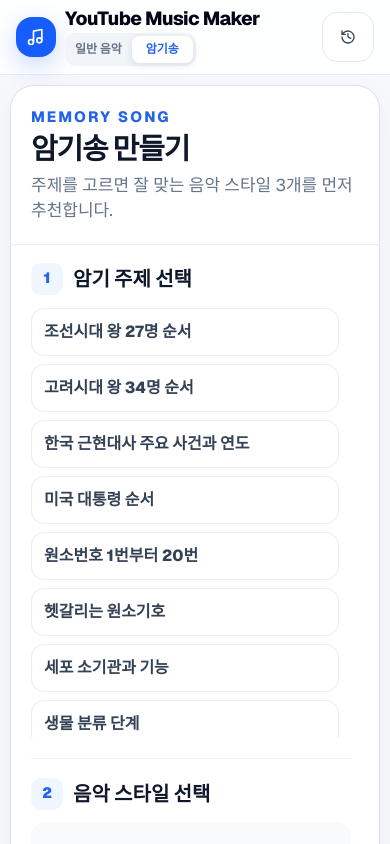
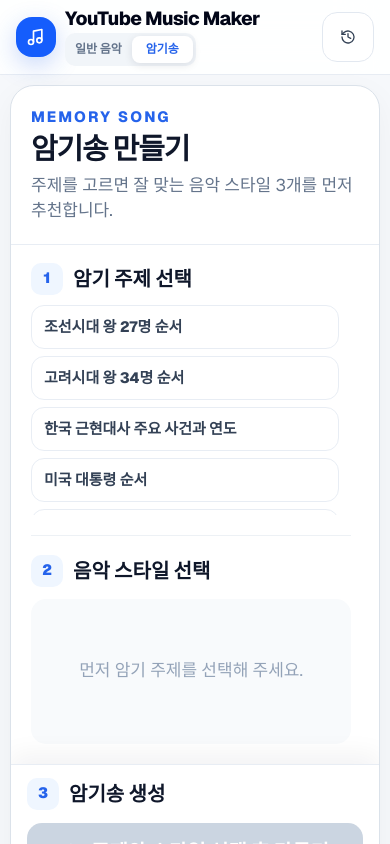
Before and after one commit to Flow4Work/Youtubemusic, a Next.js app: page / in a window 390 px wide. Both pictures are taken after a click on the tab "암기송". Shown: the top 844 px of the page. Built offline with nearby package versions, Linux system fonts and the light colour scheme.

Commit message:
Raise memory style selector in left panel

```diff
--- a/src/components/memory-song.module.css
+++ b/src/components/memory-song.module.css
@@ -50,9 +50,9 @@
 
 .topicGrid {
   display: grid;
-  max-height: 350px;
-  gap: 8px;
-  margin-top: 13px;
+  max-height: clamp(205px, 25vh, 230px);
+  gap: 7px;
+  margin-top: 10px;
   overflow-y: auto;
   overscroll-behavior: contain;
   padding-right: 4px;
@@ -62,21 +62,21 @@
 .topicButton {
   display: flex;
   width: 100%;
-  min-height: 48px;
+  min-height: 44px;
   align-items: center;
   justify-content: space-between;
   gap: 10px;
   border: 1px solid #e8edf4;
   border-radius: 13px;
   background: #fff;
-  padding: 10px 12px;
+  padding: 8px 12px;
   color: #334155;
   text-align: left;
   transition: .16s ease;
 }
 
 .topicButton span {
-  font-size: 16px;
+  font-size: 15px;
   font-weight: 750;
   line-height: 1.35;
 }
@@ -95,7 +95,7 @@
 }
 
 .styleHelper {
-  margin: 12px 0 0;
+  margin: 8px 0 0;
   color: #64748b;
   font-size: 14px;
   line-height: 1.5;
@@ -105,7 +105,7 @@
   display: grid;
   grid-template-columns: repeat(2, minmax(0, 1fr));
   gap: 8px;
-  margin-top: 10px;
+  margin-top: 8px;
 }
 
 .styleButton {
@@ -194,7 +194,7 @@
   }
 
   .topicGrid {
-    max-height: 430px;
+    max-height: 230px;
   }
 
   .generateFooter {
@@ -211,6 +211,10 @@
     padding: 0 7px;
   }
 
+  .topicGrid {
+    max-height: 210px;
+  }
+
   .styleGrid {
     grid-template-columns: 1fr;
   }
```
